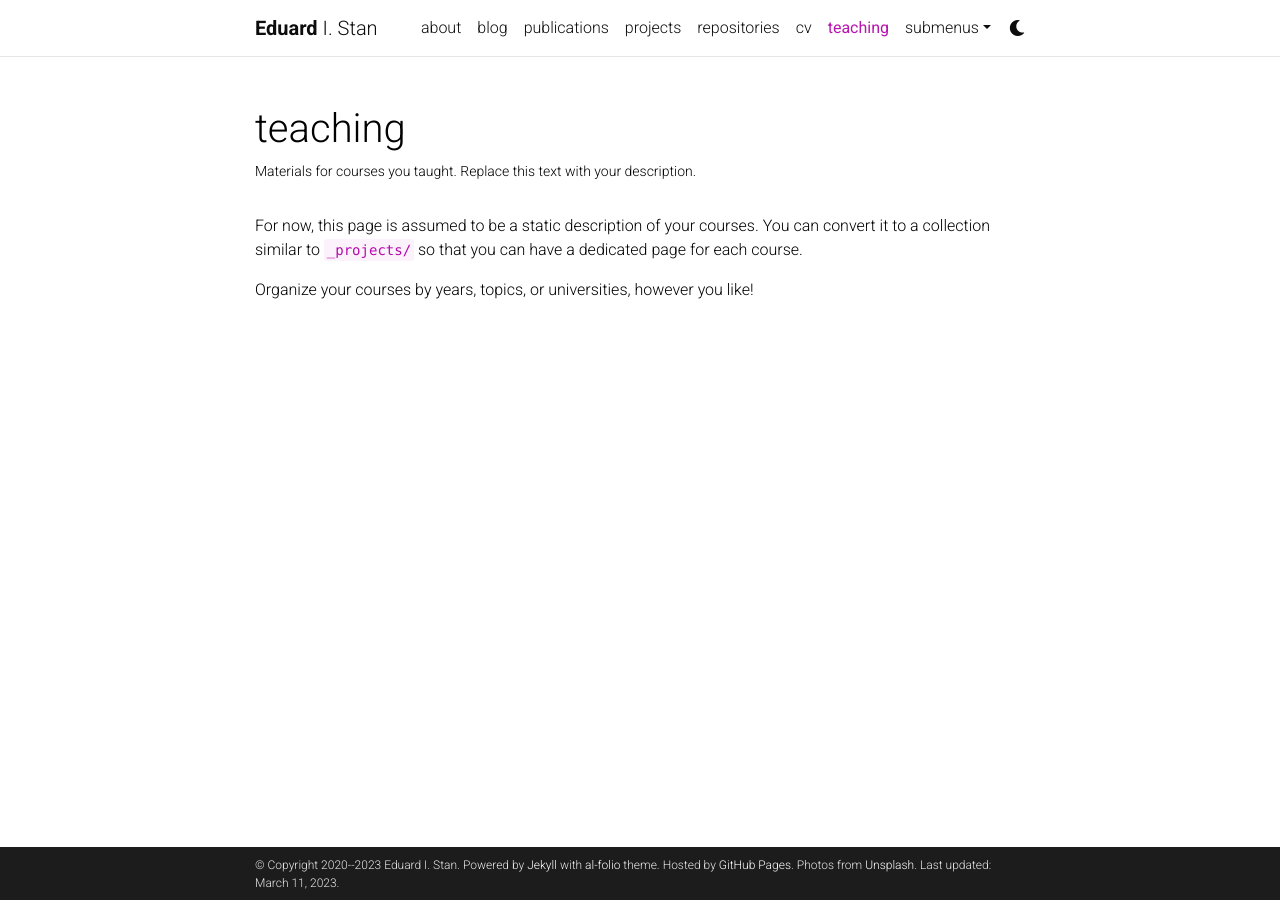
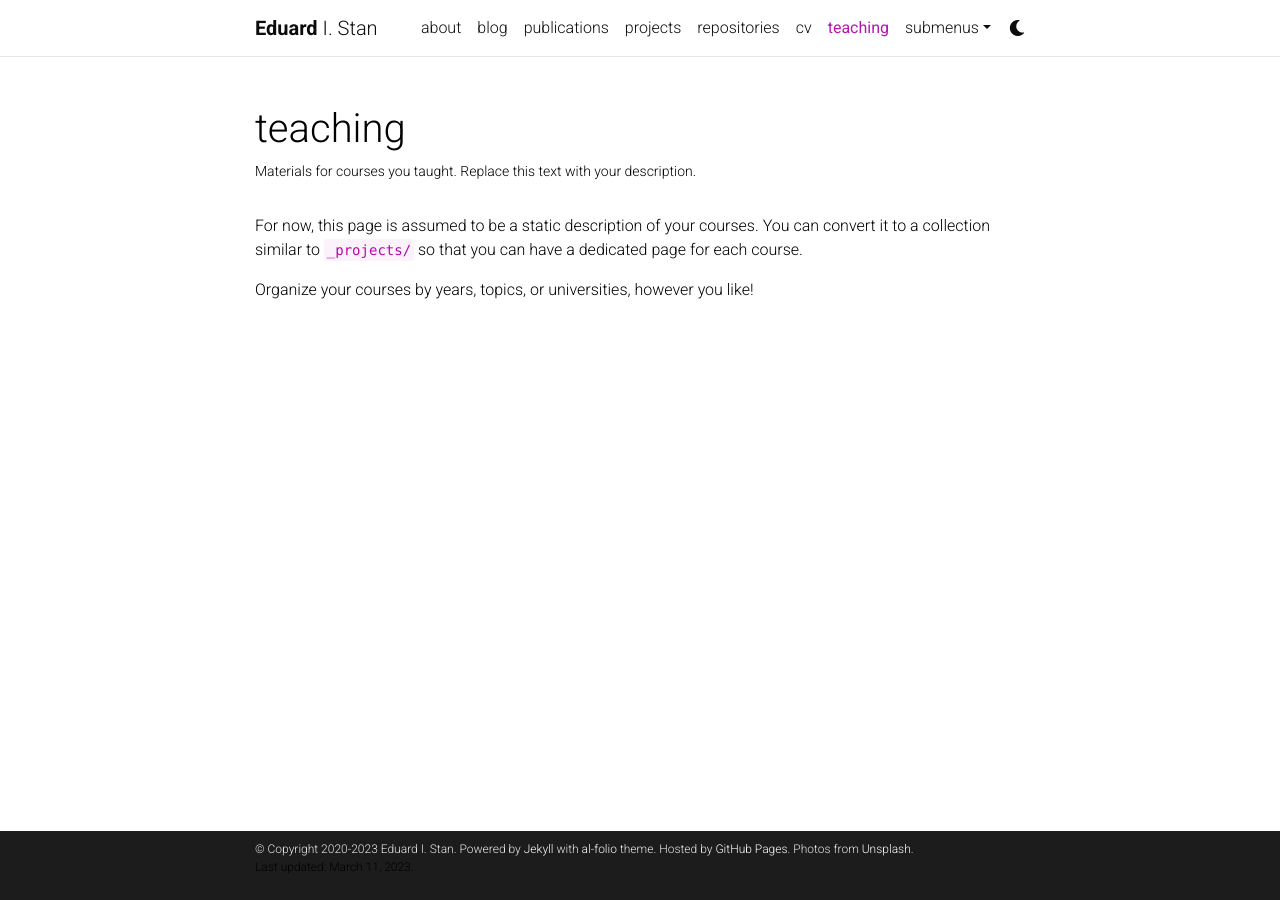
Before and after one commit to eduardstan/eduardstan.github.io, a Jekyll site: the page built from _pages/teaching.md, in a window 1280 px wide. Built offline with Jekyll 4.4.1, drawn with Linux system fonts in a browser that asks for light colours; full-size pictures stand in for the smaller copies a plugin makes; comment, search, counter and statistics services are not loaded; a style sheet for code colours, icons or effects is not loaded.

```diff
--- a/_includes/footer.html
+++ b/_includes/footer.html
@@ -1,24 +1,24 @@
     {% if site.footer_fixed %}
     <footer class="fixed-bottom">
       <div class="container mt-0">
-        &copy; Copyright 2020--{{ site.time | date: '%Y' }} {{ site.first_name }} {{ site.middle_name }} {{ site.last_name }}. {{ site.footer_text }}
+        &copy; Copyright 2020-{{ site.time | date: '%Y' }} {{ site.first_name }} {{ site.middle_name }} {{ site.last_name }}. {{ site.footer_text }}
         {%- if site.impressum_path -%}
         <a href="{{ site.url }}{{ site.baseurl }}{{ site.impressum_path }}">Impressum</a>.
         {%- endif -%}
         {%- if site.last_updated -%}
-        Last updated: {{ "now" | date: '%B %d, %Y' }}.
+        <p>Last updated: {{ "now" | date: '%B %d, %Y' }}.</p>
         {%- endif %}
       </div>
     </footer>
     {%- else -%}
     <footer class="sticky-bottom mt-5">
       <div class="container">
-        &copy; Copyright 2020--{{ site.time | date: '%Y' }} {{ site.first_name }} {{ site.middle_name }} {{ site.last_name }}. {{ site.footer_text }}
+        &copy; Copyright 2020-{{ site.time | date: '%Y' }} {{ site.first_name }} {{ site.middle_name }} {{ site.last_name }}. {{ site.footer_text }}
         {%- if site.impressum_path -%}
         <a href="{{ site.url }}{{ site.baseurl }}{{ site.impressum_path }}">Impressum</a>.
         {%- endif -%}
         {%- if site.last_updated -%}
-        Last updated: {{ "now" | date: '%B %d, %Y' }}.
+        <p>Last updated: {{ "now" | date: '%B %d, %Y' }}.</p>
         {%- endif %}
       </div>
     </footer>
```
